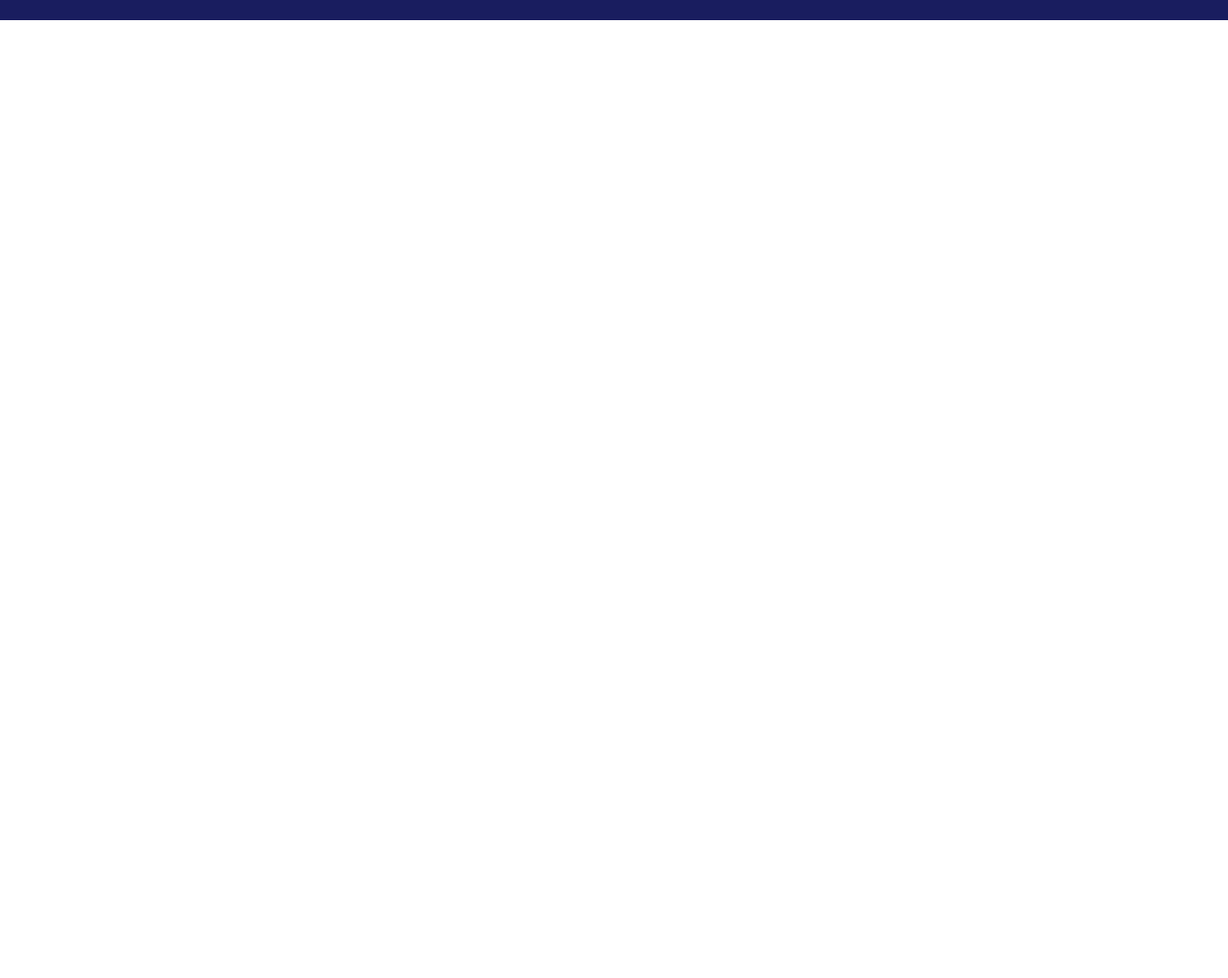
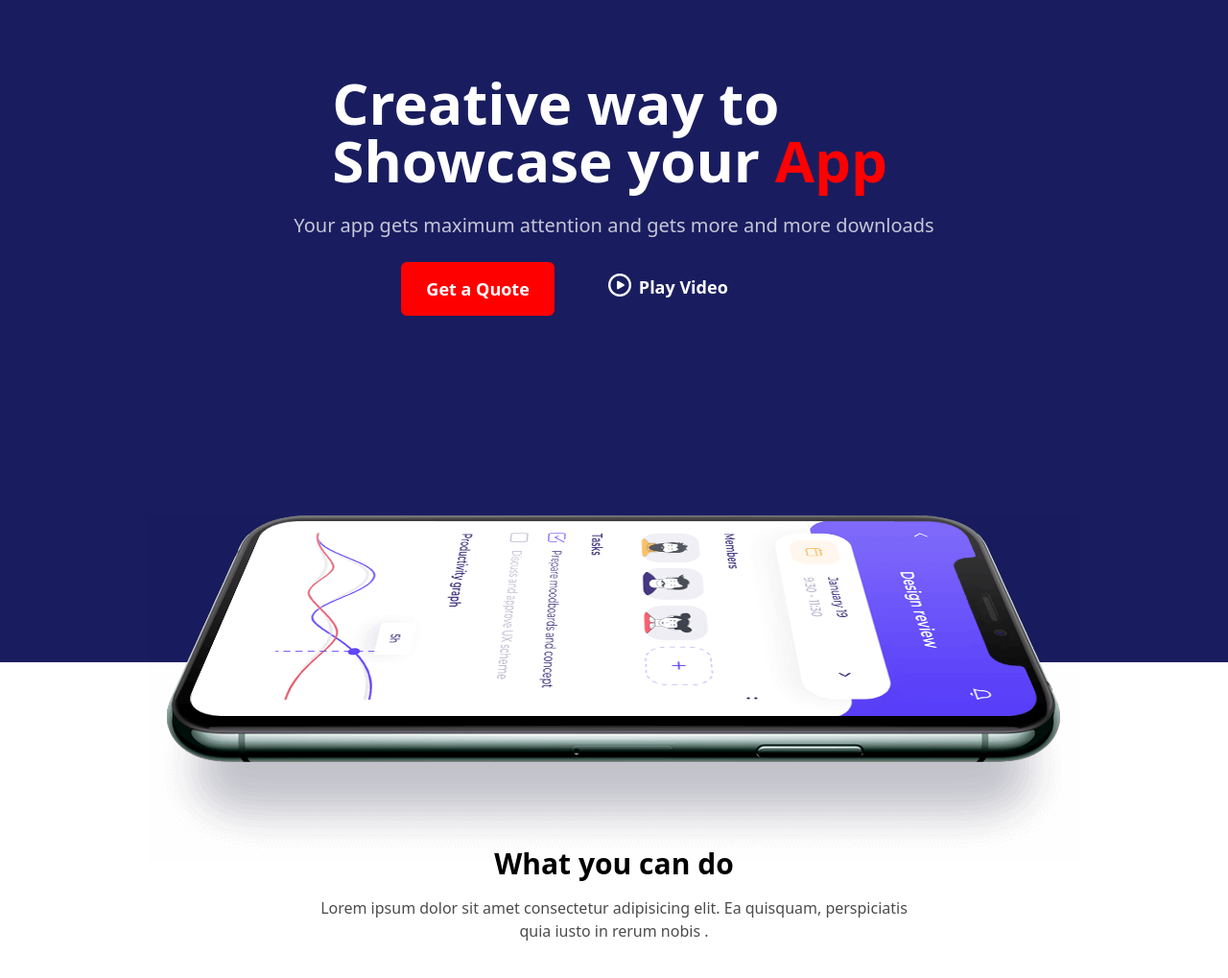
Before and after one commit to Hasibur14/appie-app, a plain HTML site: page index.html in a window 1280 px wide. Shown: the part 83-1102 px from the top of the page at 96% size. Before the commit the page ends 800 px from the top, so only its background shows below. Drawn offline with nearby package versions, Linux system fonts and the light colour scheme.

Commit message:
added showcase app section

```diff
--- a/index.html
+++ b/index.html
@@ -28,17 +28,46 @@
                     </div>
                     <div class="font-semibold space-x-4">
                         <button>Login</button>
-                        <button class="bg-[#F00] px-6 py-3 rounded-md text-lg hover:bg-transparent border-2 border-[#F00] ">Get Started</button>
+                        <button
+                            class="bg-[#F00] px-6 py-3 rounded-md text-lg hover:bg-transparent border-2 border-[#F00] ">Get
+                            Started</button>
                     </div>
 
                 </div>
 
             </div>
         </nav>
+    </header>
 
-    </header>
     <main>
+        <section class="bg-[#191d5f] flex flex-col justify-center items-center ">
+            <div class="text-white mt-14 mx-auto space-y-6">
+                <h2 class="text-6xl font-bold ml-10">Creative way to<br>Showcase your <span
+                        class="text-[#F00]">App</span></h2>
+                <p class="opacity-75 text-xl">Your app gets maximum attention and gets more and more downloads</p>
+                <div class="mx-28 space-x-8 flex">
+                    <button
+                        class="bg-[#F00] px-6 py-3 rounded-md text-lg hover:bg-transparent border-2 border-[#F00]  text-white font-semibold">Get
+                        a Quote</button>
+                    <button class="flex px-6 py-3 text-lg font-semibold"> <img class="mr-2"
+                            src="./assets/play-button.png" alt="">Play Video</button>
+                </div>
+            </div>
+            <div class="translate-y-52 ">
+                <img src="./assets/hero-thumb-4.png" alt="">
+            </div>
+        </section>
+        <section class="my-48">
+            <div class="text-center space-y-4">
+                <h3 class="text-3xl font-bold">What you can do</h3>
+                <p class="w-[50%] mx-auto opacity-70">Lorem ipsum dolor sit amet consectetur adipisicing elit. Ea quisquam, perspiciatis quia iusto in
+                    rerum nobis .
+                </p>
+            </div>
+            <div>
 
+            </div>
+        </section>
     </main>
 
 </body>
```
